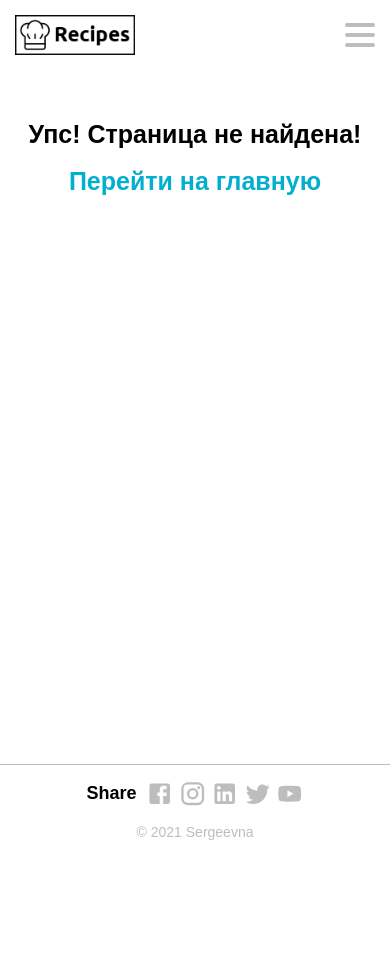
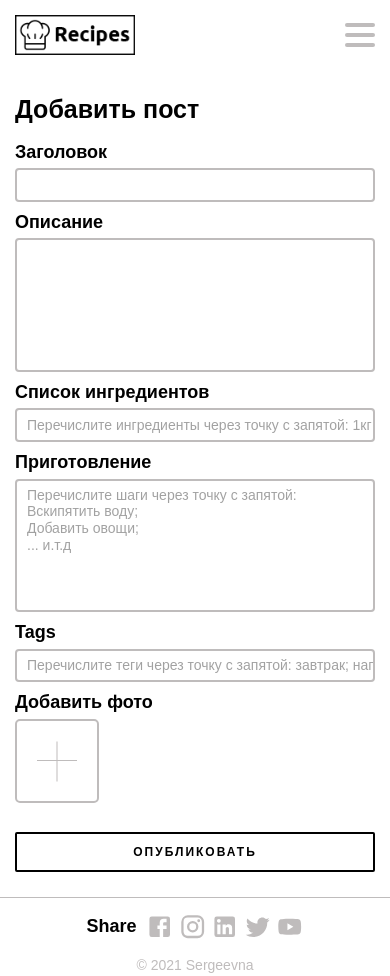
Before and after one commit to Sayonarko/recipes, a React (Create React App) app: page /add-new-post in a window 390 px wide. Before the commit the page ends 844 px from the top, so only its background shows below. Built offline with nearby package versions, Linux system fonts and the light colour scheme.

Commit message:
add add-post

```diff
--- a/src/api/api.js
+++ b/src/api/api.js
@@ -1,13 +1,21 @@
 import axios from "axios"
 
 export const API = axios.create({
-    baseURL: "https://recipes-api-api-api.herokuapp.com/",
+    baseURL: "https://recipes-api-api-api.herokuapp.com",
 })
 
 export const API_ROUTER = {
     getPosts: {
         method: "GET",
         url: "/posts/",
+    },
+    addPost: {
+        method: "POST",
+        url: "/posts",
+        headers: {
+            "Content-Type": 'application/json',
+            "Accept": "*/*"
+        },
     },
     updateViews: {
         method: "PUT",
--- a/src/components/card/index.js
+++ b/src/components/card/index.js
@@ -30,7 +30,7 @@ export default function RecipesCard({ views, title, date, img, desc, tags, _id,
     }, [windowWidth, small])
 
     return (
-        <Fade in={img ? true : false}>
+        <Fade in={_id ? true : false}>
             <Grid
 
                 item
@@ -59,19 +59,21 @@ export default function RecipesCard({ views, title, date, img, desc, tags, _id,
                     </Box>
                     <CardContent className={classes.content}>
                         <Typography
+                            className={classes.title}
                             variant="h2"
                             align="center"
                             gutterBottom>
                             {title}
                         </Typography>
                         <Typography
+                            noWrap
                             className={classes.date}
                             variant="button"
                             color="textSecondary"
                             align="center"
                             component="div"
                             gutterBottom
-                            noWrap>
+                        >
                             {formateDate(date, (id % fullWidth !== 0) ? "short" : "long")}
                             <Box
                                 display="flex"
@@ -111,11 +113,16 @@ const useStyles = makeStyles((theme) => ({
         flexDirection: "column",
         flexGrow: 1,
     },
+    title: {
+        maxHeight: 65,
+        overflow: 'hidden',
+    },
     date: {
         marginTop: "auto",
         display: "flex",
         alignItems: "center",
         justifyContent: "center",
+        overflow: "visible",
     },
     text: {
         overflowY: "hidden",
--- a/src/components/main/index.js
+++ b/src/components/main/index.js
@@ -7,6 +7,7 @@ import TopPage from "../../pages/popular";
 import NotFoundPage from "../../pages/not-found";
 import PostPage from "../../pages/post-page";
 import SearchResult from "../../pages/search-result";
+import AddPost from "../../pages/add-post";
 
 export default function Main() {
 
@@ -16,6 +17,7 @@ export default function Main() {
                 <Route path='/' exact component={Homepage} />
                 <Route path='/popular' exact component={TopPage} />
                 <Route path='/about' exact component={AboutPage} />
+                <Route path='/add-new-post' exact component={AddPost} />
                 <Route path="/post/:id" render={props => (<PostPage {...props} />)} />
                 <Route path="/search/tags/:searchRequest" render={props => (<SearchResult {...props} />)} />
                 <Route path="/search/:searchRequest" render={props => (<SearchResult {...props} />)} />
--- /dev/null
+++ b/src/pages/add-post.js
@@ -0,0 +1,270 @@
+import { Box, Typography, Fade, makeStyles, FormControl, TextField, Button } from "@material-ui/core"
+import React, { useState, useEffect, useRef } from "react"
+import Container from "../components/UI/container"
+import CircularProgress from "../components/UI/circular-progress"
+import { API, API_ROUTER } from "../api/api"
+
+export default function AddPost() {
+    const classes = useStyles()
+    const [requestSucess, setRequestSucess] = useState(false)
+    const uploadInputRef = useRef()
+    const [value, setValue] = useState({
+        img: "",
+        title: "",
+        desc: "",
+        author: "Admin",
+        ingredients: [],
+        steps: [],
+        tags: []
+    })
+
+    console.log(value);
+    useEffect(() => {
+        window.scrollTo(0, 0)
+
+    }, [])
+
+
+    function encodeImage() {
+        const file = uploadInputRef.current.files[0];
+
+        if (!file) {
+            return
+        }
+
+        // Load the data into an image
+        new Promise((resolve, reject) => {
+            let rawImage = new Image();
+
+            rawImage.addEventListener("load", function () {
+                resolve(rawImage);
+            });
+
+            rawImage.src = URL.createObjectURL(file);
+        })
+            .then((rawImage) => {
+                // Convert image to webp ObjectURL via a canvas blob
+                let canvas = document.createElement('canvas');
+                let ctx = canvas.getContext("2d");
+                canvas.width = rawImage.width;
+                canvas.height = rawImage.height;
+                ctx.drawImage(rawImage, 0, 0);
+
+                const data = canvas.toDataURL('image/webp', 0.2)
+
+                setValue({
+                    ...value,
+                    img: data
+                })
+            })
+            .catch(err => console.log(err))
+    }
+
+    function onSubmitPost(event) {
+        event.preventDefault()
+
+        API({ ...API_ROUTER.addPost, data: JSON.stringify(value) })
+            .then(res => console.log(res))
+            .catch(err => console.log(err))
+    }
+
+
+    return (
+        <Box component="section">
+            <Container
+                display="flex"
+                flexDirection="column"
+                justifyContent="center"
+                pt={{ xs: 5, sm: 10 }}
+                pb={{ xs: 5, sm: 10 }}>
+                <Typography
+                    variant="h1"
+                    align="left"
+                    gutterBottom>
+                    Добавить пост
+                       </Typography>
+                <FormControl
+                    onSubmit={(e) => onSubmitPost(e)}
+                    component="form"
+                    className={classes.form}
+                >
+                    <Typography
+                        variant="h2"
+                        component="label"
+                        htmlFor="title">
+                        Заголовок
+                            </Typography>
+                    <TextField
+                        id="title"
+                        className={classes.input}
+                        InputProps={{ disableUnderline: true }}
+                        required
+                        value={value.title}
+                        onChange={e => setValue({
+                            ...value,
+                            title: e.target.value
+                        })} />
+                    <Typography
+                        variant="h2"
+                        component="label"
+                        htmlFor="desc">
+                        Описание
+                            </Typography>
+                    <TextField
+                        id="desc"
+                        multiline
+                        rows="7"
+                        className={classes.input}
+                        InputProps={{ disableUnderline: true }}
+                        required
+                        value={value.desc}
+                        onChange={e => setValue({
+                            ...value,
+                            desc: e.target.value
+                        })} />
+                    <Typography
+                        variant="h2"
+                        component="label"
+                        htmlFor="ingredients" >
+                        Список ингредиентов
+                             </Typography>
+                    <TextField
+                        id="ingredients"
+                        className={classes.input}
+                        InputProps={{ disableUnderline: true }}
+                        placeholder="Перечислите ингредиенты через точку с запятой: 1кг картофеля; 1 ч.л. соли; и.тд"
+                        onChange={e => setValue({
+                            ...value,
+                            ingredients: e.target.value.split("; ")
+                        })} />
+                    <Typography
+                        variant="h2"
+                        component="label"
+                        htmlFor="steps" >
+                        Приготовление
+                             </Typography>
+                    <TextField
+                        id="steps"
+                        className={classes.input}
+                        multiline
+                        rows="7"
+                        placeholder={`Перечислите шаги через точку с запятой:\nВскипятить воду;\nДобавить овощи;\n... и.т.д`}
+                        InputProps={{ disableUnderline: true }}
+                        onChange={e => setValue({
+                            ...value,
+                            steps: e.target.value.split("; ")
+                        })} />
+                    <Typography
+                        variant="h2"
+                        component="label"
+                        htmlFor="tags" >
+                        Tags
+                             </Typography>
+                    <TextField
+                        id="tags"
+                        className={classes.input}
+                        placeholder="Перечислите теги через точку с запятой: завтрак; напитки; и.тд"
+                        InputProps={{ disableUnderline: true }}
+                        required
+                        onChange={e => setValue({
+                            ...value,
+                            tags: e.target.value.split("; ")
+                        })} />
+                    <Typography
+                        variant="h2"
+                    >Добавить фото</Typography>
+                    <label
+                        htmlFor="photo"
+                        className={classes.addPhoto}
+                        required>
+                        {value.img
+                            ? <img src={value.img} alt="preview" style={{ maxHeight: "100%" }} />
+                            : <><div></div><div></div></>}
+
+                        <input
+                            type="file"
+                            id="photo"
+                            style={{ display: 'none' }}
+                            ref={uploadInputRef}
+                            onChange={() => encodeImage()} />
+                    </label>
+                    <Box textAlign="center" mt={{ xs: 3.75, sm: 6.25 }}>
+                        <Button size="large" type="submit">опубликовать</Button>
+                    </Box>
+                </FormControl>
+
+            </Container>
+        </Box>
+    )
+}
+
+const useStyles = makeStyles(theme => ({
+    form: {
+        width: 700,
+        margin: "0 auto",
+
+        [theme.breakpoints.down("sm")]: {
+            width: 400,
+        },
+
+        [theme.breakpoints.down("xs")]: {
+            width: "100%"
+        },
+    },
+    input: {
+        marginTop: 10,
+        marginBottom: 20,
+
+        "& .MuiInputBase-input": {
+            minHeight: 27,
+
+            [theme.breakpoints.down("xs")]: {
+                minHeight: 12,
+
+            },
+        },
+
+        [theme.breakpoints.down("xs")]: {
+            marginTop: 5,
+            marginBottom: 10,
+        },
+    },
+
+    addPhoto: {
+        overflow: "hidden",
+        display: "flex",
+        alignItems: "center",
+        justifyContent: "center",
+        position: "relative",
+        width: 120,
+        height: 120,
+        borderRadius: 5,
+        border: `2px solid ${theme.palette.secondary.main}`,
+        marginTop: 10,
+        marginBottom: 20,
+
+        [theme.breakpoints.down("xs")]: {
+            marginTop: 5,
+            marginBottom: 10,
+            width: 80,
+            height: 80,
+        },
+
+        "& div": {
+            width: 60,
+            height: 1,
+            backgroundColor: theme.palette.secondary.main,
+
+            [theme.breakpoints.down("xs")]: {
+                width: 40,
+            },
+
+            "&:last-of-type": {
+                transform: "rotate(90deg)",
+                position: "absolute",
+                top: "50%",
+                left: "25%",
+            }
+        }
+    }
+}))
--- a/src/pages/homepage.js
+++ b/src/pages/homepage.js
@@ -35,7 +35,7 @@ export default function Homepage() {
                 <Grid item xs={12} md={8} lg={9}>
                     <Grid container spacing={6}>
                         {
-                            cards.map((item, id) => id < moreCards && <RecipesCard {...item} id={id} key={item.title} />)
+                            cards.map((item, id) => id < moreCards && <RecipesCard {...item} id={id} key={item._id} />)
                         }
                     </Grid>
                     <Box
--- a/src/pages/post-page.js
+++ b/src/pages/post-page.js
@@ -7,7 +7,7 @@ import CircularProgress from "../components/UI/circular-progress"
 import formateDate from "../components/helpers/formate-date"
 import { Facebook, Instagram, LinkedIn, Twitter, YouTube, StopSharp, VisibilityOutlined, FiberManualRecord } from "@material-ui/icons";
 import { API, API_ROUTER } from "../api/api"
-import { Link } from "react-router-dom"
+import { Link, useHistory} from "react-router-dom"
 
 
 export default function PostPage(props) {
@@ -15,16 +15,19 @@ export default function PostPage(props) {
     const [card, setCard] = useState({})
     const [requestSucess, setRequestSucess] = useState(false)
     const { views, title, date, img, desc, tags, author, ingredients, steps } = card
-
+    const history = useHistory()
     //data
     useEffect(() => {
         window.scrollTo(0, 0)
 
         API({...API_ROUTER.getPosts, url: API_ROUTER.getPosts.url + props.match.params.id})
                     .then(result => {
-                        console.log(result.data);
-                setCard(result.data)
-                setRequestSucess(true)
+                        if (result.data) {
+                            setCard(result.data)
+                            setRequestSucess(true)
+                        } else {
+                            history.push("/page-not-found")
+                        }
             })
             .catch(error => console.log(error))
     }, [props.match.params.id])
```
